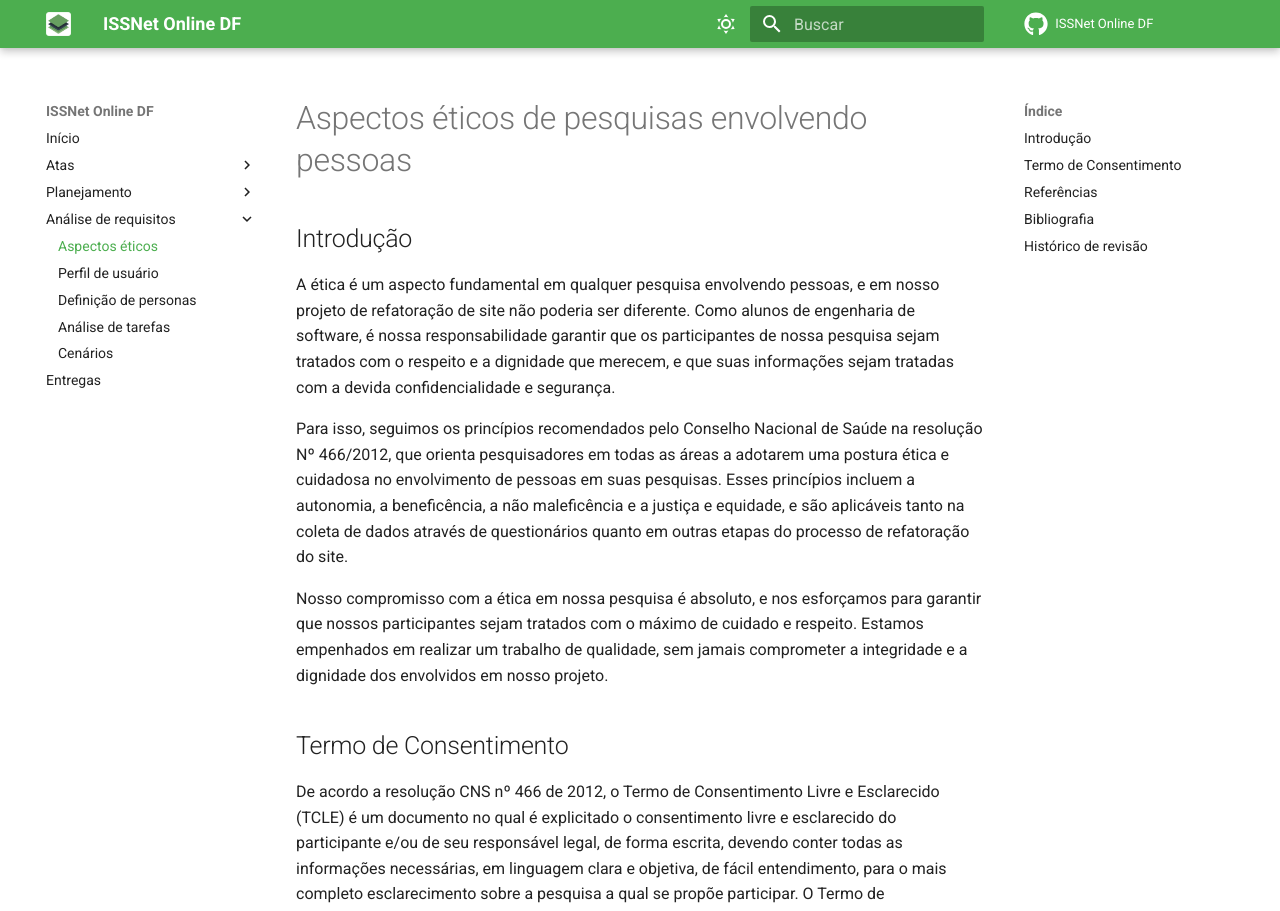
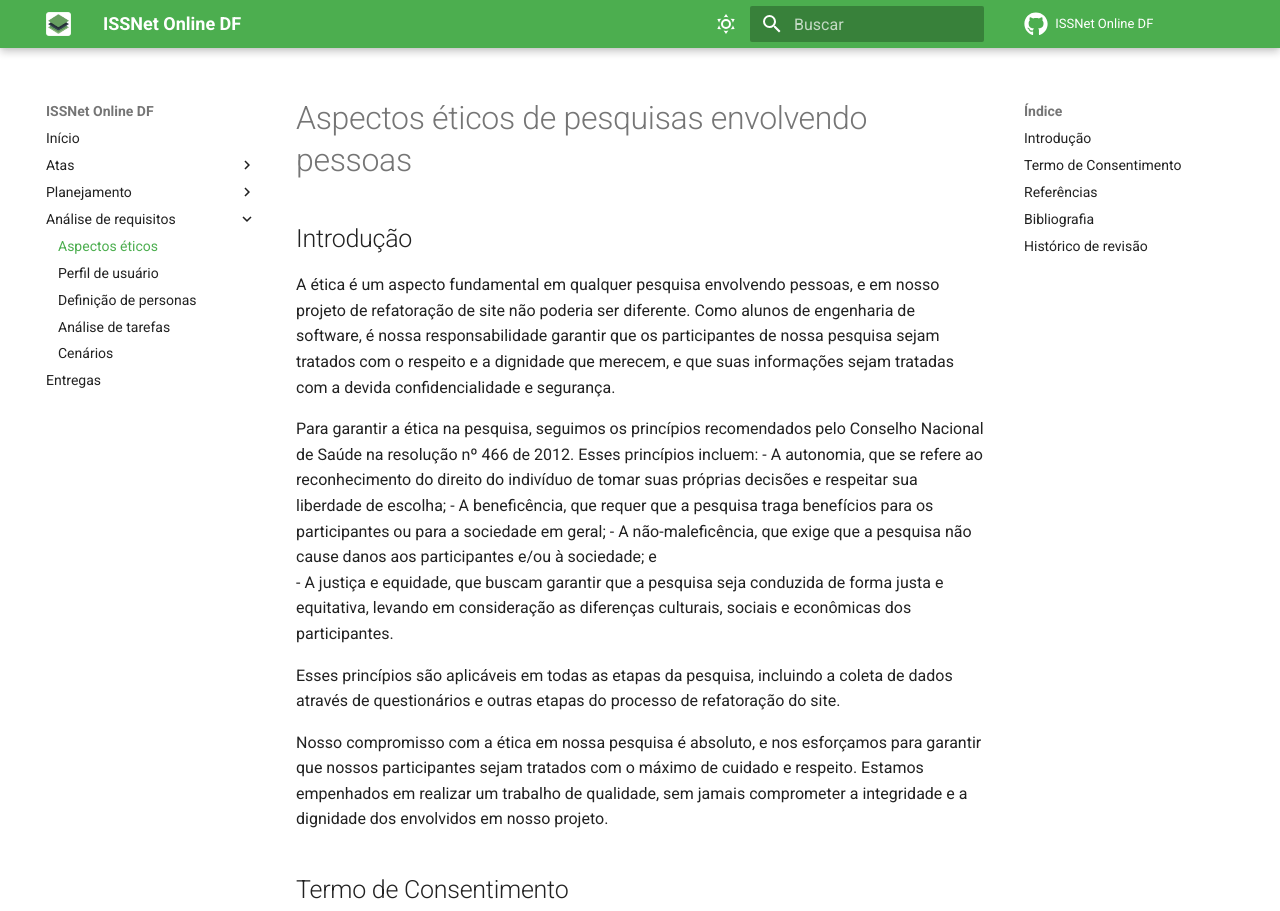
Before and after one commit to Interacao-Humano-Computador/2023.1-ISSNet, an MkDocs documentation site: the page built from gitpages/docs/analise_de_requisitos/aspectos_eticos.md, in a window 1280 px wide and 1400 px high. Shown: the top 911 px of the window. Built offline with MkDocs 1.6.1 and Material for MkDocs 9.7.7, drawn with Linux system fonts in a browser that asks for light colours; comment, search, counter and statistics services are not loaded; some of the changed text lies outside the part shown.

```diff
--- a/gitpages/docs/analise_de_requisitos/aspectos_eticos.md
+++ b/gitpages/docs/analise_de_requisitos/aspectos_eticos.md
@@ -2,12 +2,19 @@
 ## Introdução
 A ética é um aspecto fundamental em qualquer pesquisa envolvendo pessoas, e em nosso projeto de refatoração de site não poderia ser diferente. Como alunos de engenharia de software, é nossa responsabilidade garantir que os participantes de nossa pesquisa sejam tratados com o respeito e a dignidade que merecem, e que suas informações sejam tratadas com a devida confidencialidade e segurança.
 
-Para isso, seguimos os princípios recomendados pelo Conselho Nacional de Saúde na resolução Nº 466/2012, que orienta pesquisadores em todas as áreas a adotarem uma postura ética e cuidadosa no envolvimento de pessoas em suas pesquisas. Esses princípios incluem a autonomia, a beneficência, a não maleficência e a justiça e equidade, e são aplicáveis tanto na coleta de dados através de questionários quanto em outras etapas do processo de refatoração do site.
+Para garantir a ética na pesquisa, seguimos os princípios recomendados pelo Conselho Nacional de Saúde na resolução nº 466 de 2012. Esses princípios incluem:
+- A autonomia, que se refere ao reconhecimento do direito do indivíduo de tomar suas próprias decisões e respeitar sua liberdade de escolha;
+- A beneficência, que requer que a pesquisa traga benefícios para os participantes ou para a sociedade em geral;
+- A não-maleficência, que exige que a pesquisa não cause danos aos participantes e/ou à sociedade; e
+- A justiça e equidade, que buscam garantir que a pesquisa seja conduzida de forma justa e equitativa, levando em consideração as diferenças culturais, sociais e econômicas dos participantes.
+
+Esses princípios são aplicáveis em todas as etapas da pesquisa, incluindo a coleta de dados através de questionários e outras etapas do processo de refatoração do site.
 
 Nosso compromisso com a ética em nossa pesquisa é absoluto, e nos esforçamos para garantir que nossos participantes sejam tratados com o máximo de cuidado e respeito. Estamos empenhados em realizar um trabalho de qualidade, sem jamais comprometer a integridade e a dignidade dos envolvidos em nosso projeto.
 
 ## Termo de Consentimento
-De acordo a resolução CNS nº 466 de 2012, o Termo de Consentimento Livre e Esclarecido (TCLE) é um documento no qual é explicitado o consentimento livre e esclarecido do participante e/ou de seu responsável legal, de forma escrita, devendo conter todas as informações necessárias, em linguagem clara e objetiva, de fácil entendimento, para o mais completo esclarecimento sobre a pesquisa a qual se propõe participar. O Termo de Consentimento Livre e Esclarecido é importante para garantir a participação voluntária e consciente na pesquisa, informando sobre os objetivos e possíveis riscos envolvidos. Desse modo, o objetivo deste termo é fornecer informações claras e objetivas sobre a pesquisa para que o participante possa tomar uma decisão informada sobre a sua participação no questionário. O termo será assinado anonimamente e de forma online para facilitar a logística da equipe:
+De acordo a resolução nº 466 de 2012 do Conselho Nacional de Saúde, o Termo de Consentimento Livre e Esclarecido (TCLE) é um documento no qual é explicitado o consentimento livre e esclarecido do participante e/ou de seu responsável legal, de forma escrita, devendo conter todas as informações necessárias, em linguagem clara e objetiva, de fácil entendimento, para o mais completo esclarecimento sobre a pesquisa a qual se propõe participar <a href="#conselho">[1]</a>.<br>
+O Termo de Consentimento Livre e Esclarecido é importante para garantir a participação voluntária e consciente na pesquisa, informando sobre os objetivos e possíveis riscos envolvidos. Desse modo, o objetivo deste termo é fornecer informações claras e objetivas sobre a pesquisa para que o participante possa tomar uma decisão informada sobre a sua participação no questionário. O termo será assinado anonimamente e de forma online para facilitar a logística da equipe:
 
 <div style="text-align: center">
 <h3>
@@ -18,7 +25,7 @@ Termo de Consentimento Livre e Esclarecido
  <iframe src="https://interacao-humano-computador.github.io/2023.1-ISSNet/doc/Termo%20de%20consentimento.pdf" width="100%" height="600px"></iframe>
 
 ## Referências
-[Conselho Nacional de Saúde]. Resolução Nº 466, de 12 de dezembro de 2012. Diário Oficial da União, Brasília, DF, 13 jun. 2013. Seção 1, p. 59-62. Disponível em: <http://conselho.saude.gov.br/resolucoes/2012/Reso466.pdf>. Acesso em: 7 mai. 2023.
+<span id='conselho'>[1]. Resolução Nº 466, de 12 de dezembro de 2012. Diário Oficial da União, Brasília, DF, 13 jun. 2013. Seção 1, p. 59-62. Disponível em: <http://conselho.saude.gov.br/resolucoes/2012/Reso466.pdf>. Acesso em: 7 mai. 2023.</span>
 
 ## Bibliografia
 Aspectos Éticos, Lichess. Disponível em:  <https://interacao-humano-computador.github.io/2022.2-Lichess/analise_requisitos/aspectos_eticos/>
@@ -31,4 +38,4 @@ Aspectos Éticos, CIEE. Disponível em:  <https://interacao-humano-computador.gi
 | :--------: | :---------: | -------------------------------- | ---------------------------------- | ----------------------------- |
 | `0.0`      |  06/05/2023 | Criação do arquivo               | Arthur Trindade                    | Miguel Moreira                |
 | `0.1`      |  07/05/2023 | Adição do termo de consentimento | Arthur Trindade                    | Júlio César<br>Miguel Moreira |
-| `0.2`      |  07/05/2023 | Edição do termo de consentimento e  adição dos aspectos éticos de pesquisas| Miguel Moreira                    | Júlio César<br>Arthur Trindade |
+| `0.2`      |  07/05/2023 | Edição do termo de consentimento e adição dos aspectos éticos de pesquisas| Miguel Moreira                    | Júlio César<br>Arthur Trindade |
```
Also changed, not shown: gitpages/docs/analise_de_requisitos/analise_de_tarefas.md (+7 -3 lines).
